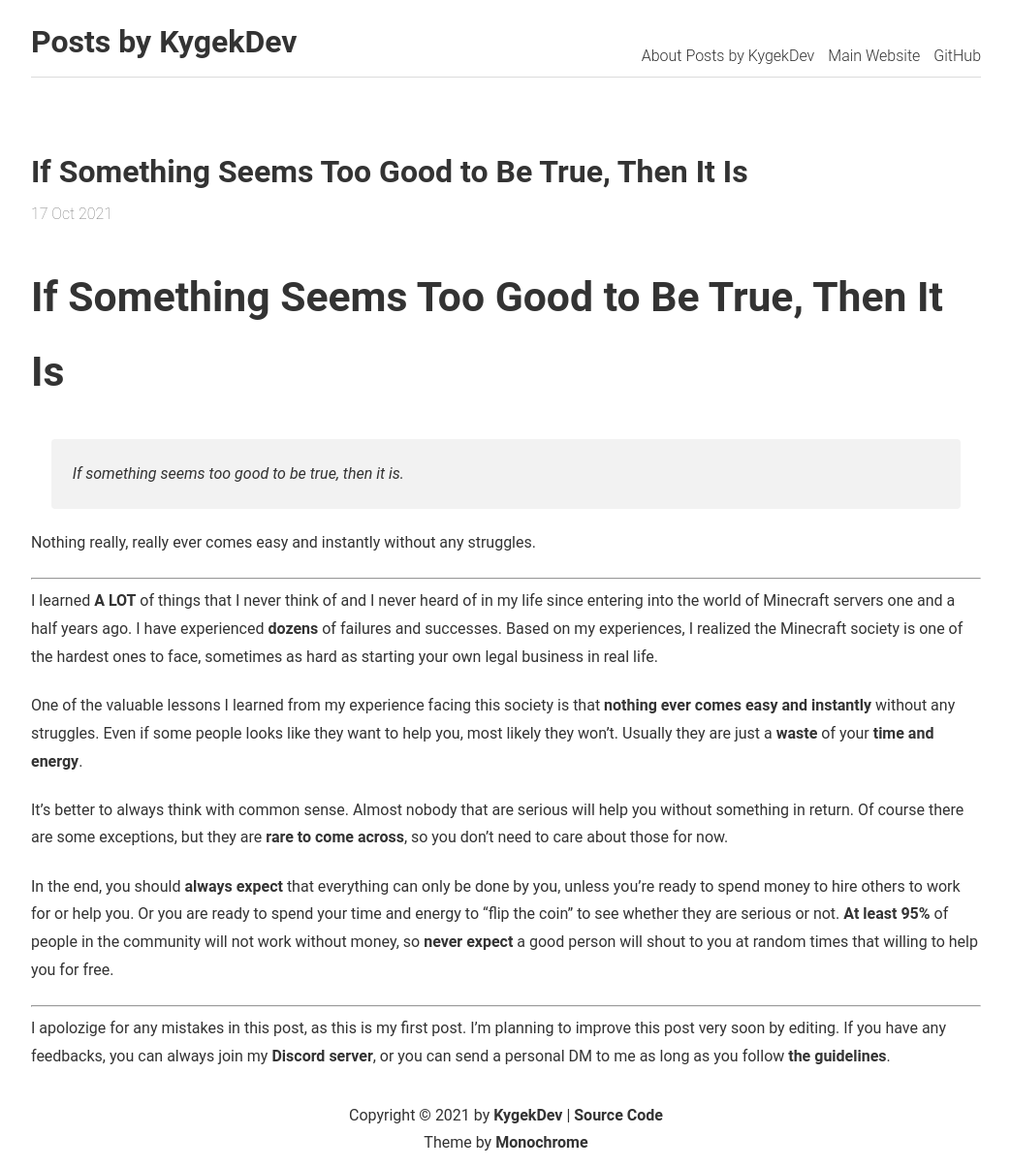
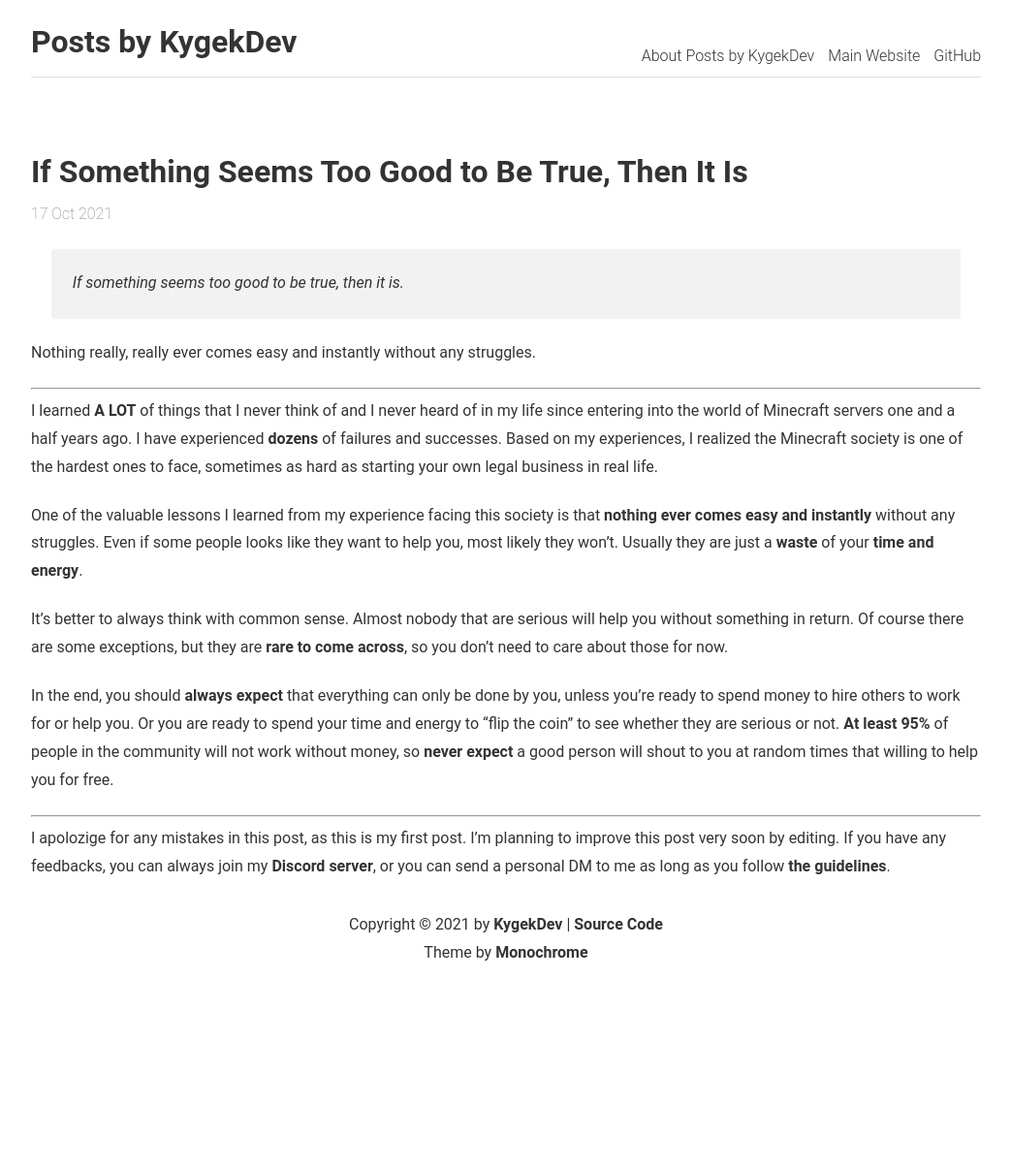
Before and after one commit to KygekDev/posts, a Jekyll site: the page built from _posts/2021-10-17-too-good-to-be-true.md, in a window 1280 px wide. Shown: the whole page at 97% size, without its empty margins (118-1161 px from the left). Built offline with Jekyll 4.4.1, drawn with Linux system fonts in a browser that asks for light colours; after the commit the page ends 1009 px from its top, so only the background shows below that.

Commit message:
Remove useless h1

```diff
--- a/_posts/2021-10-17-too-good-to-be-true.md
+++ b/_posts/2021-10-17-too-good-to-be-true.md
@@ -3,8 +3,6 @@ title: If Something Seems Too Good to Be True, Then It Is
 description: This post warns people that nothing ever comes easy and instantly
 header: If Something Seems Too Good to Be True, Then It Is
 ---
-# If Something Seems Too Good to Be True, Then It Is
-
 > If something seems too good to be true, then it is.
 
 Nothing really, really ever comes easy and instantly without any struggles.
```
